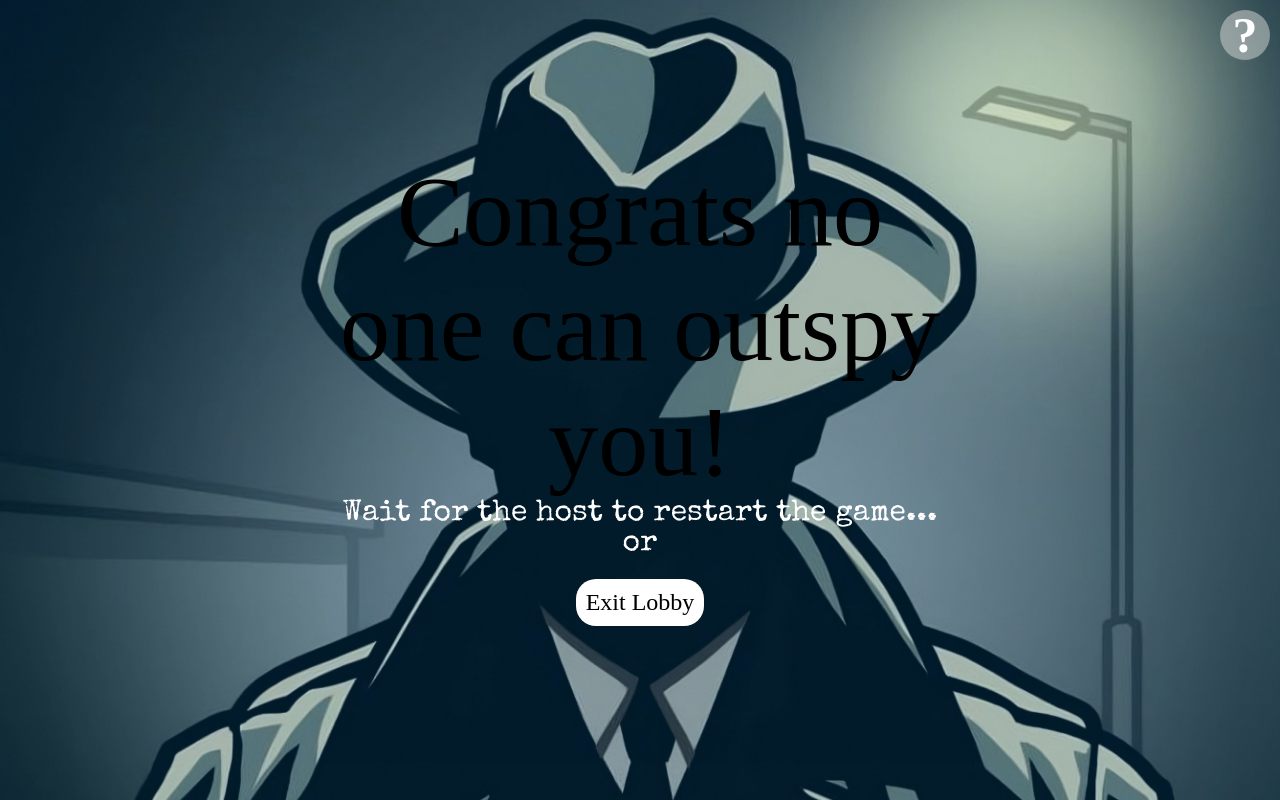
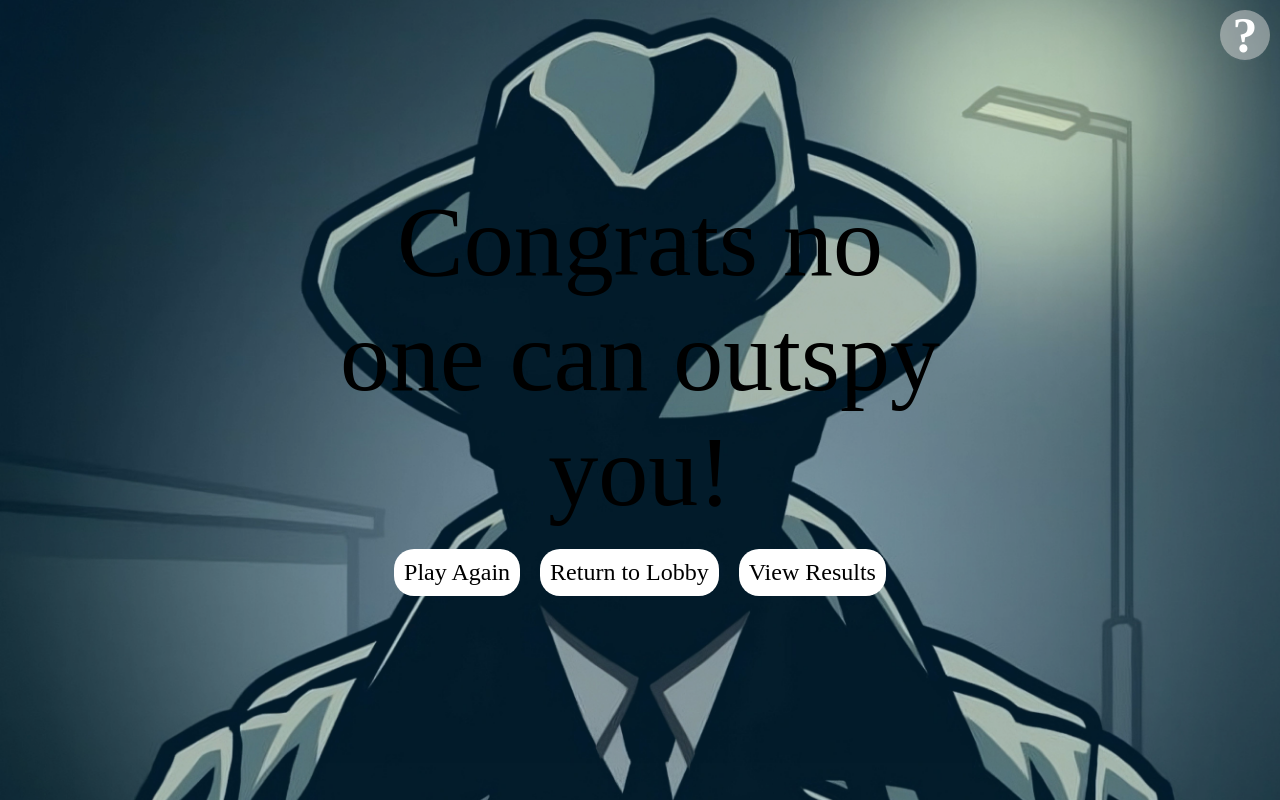
Before and after one commit to cyrimu/sopra-fs25-group-16-client, a Next.js app: page /game/1/results/winner in a window 1280 px wide. Built offline with nearby package versions, Linux system fonts and the light colour scheme; a web font is replaced by a local one; what @ant-design/nextjs-registry would draw is missing.

Commit message:
minor fix winner screen

```diff
--- a/app/game/[id]/results/winner/page.tsx
+++ b/app/game/[id]/results/winner/page.tsx
@@ -6,7 +6,7 @@ import { useRouter } from 'next/navigation';
 export default function Lobby() {
     // temporary until websocket connection
     const router = useRouter();
-    const isHost = false;
+    const isHost = true;
     const team = "blue";
     const gameId = "abc123";
     const lobbyId = "abc123";
```
